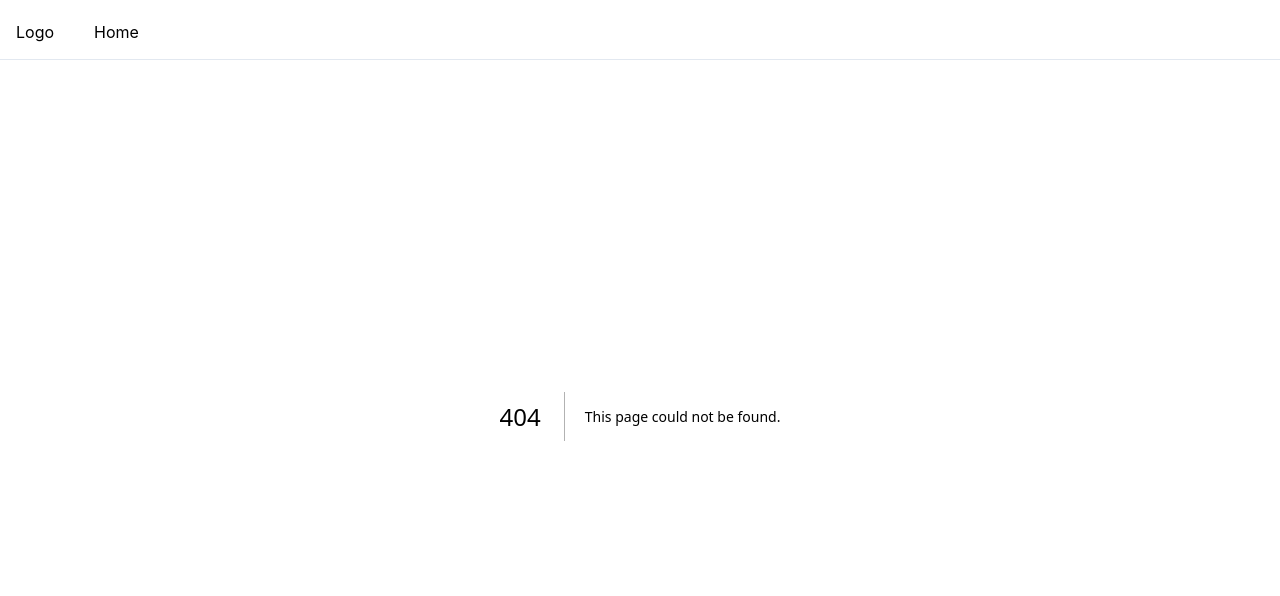
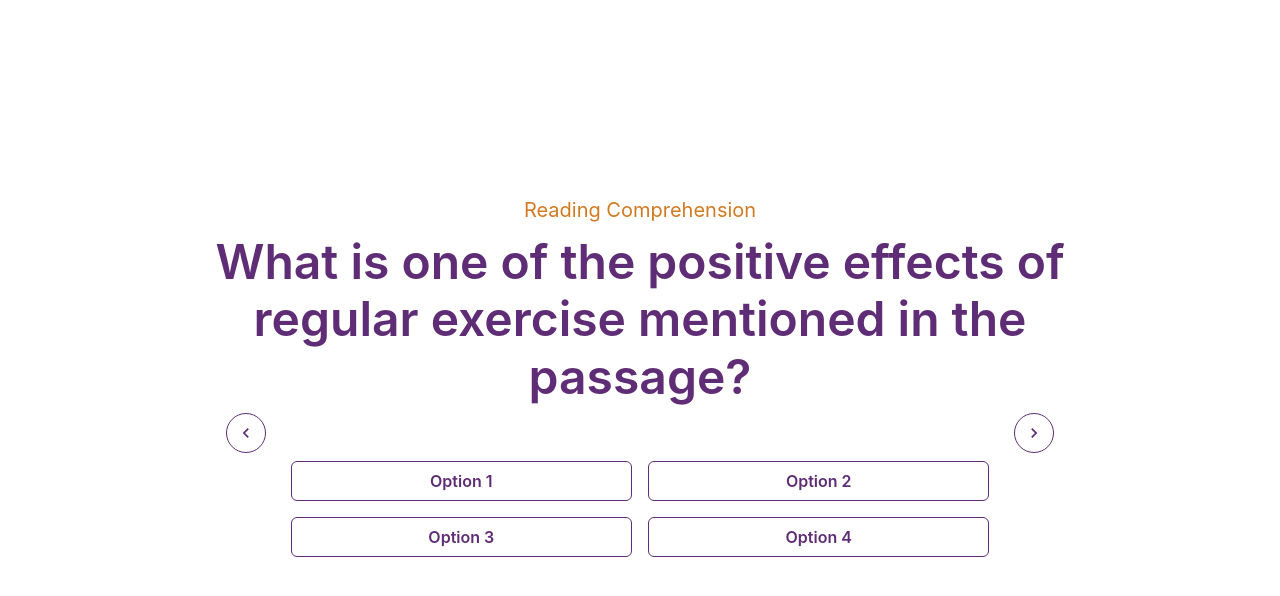
Before and after one commit to fjpagaragan/quiz-test, a Next.js app: page /quiz in a window 1280 px wide. Before the commit this address had no page. Shown: the top 596 px of the page. Built offline with nearby package versions, Linux system fonts and the light colour scheme.

Commit message:
(feat): created questionnaire component, custom radio button for choices (#3)

```diff
--- a/package.json
+++ b/package.json
@@ -9,6 +9,7 @@
     "lint": "next lint"
   },
   "dependencies": {
+    "@chakra-ui/icons": "^2.1.1",
     "@chakra-ui/react": "^2.8.2",
     "@emotion/react": "^11.11.3",
     "@emotion/styled": "^11.11.0",
--- /dev/null
+++ b/src/modules/quiz/components/ChoicesRadioGroup.tsx
@@ -0,0 +1,48 @@
+import { useRadio, Button, useRadioGroup, HStack, Stack, SimpleGrid } from "@chakra-ui/react";
+
+const CustomRadioButton = (props: any) => {
+    const { getInputProps, getRadioProps } = useRadio(props);
+
+    const input = getInputProps();
+    const checkbox = getRadioProps();
+
+    return (
+      <Button
+        as="label"
+        {...checkbox}
+        color={props.isChecked ? 'white' : '#5F2D75'}
+        border={'1px'}
+        borderColor={'#5F2D75'}
+        background={props.isChecked ? '#5F2D75' : 'white'}
+        variant={props.isChecked ? 'outline' : 'solid'}
+        _hover={{ border: "1px", borderColor: "#5F2D75", background: "#5F2D75", textColor: "white"}}
+        borderRadius="md"
+        userSelect="none"
+        cursor="pointer"
+        _focus={{ boxShadow: 'outline' }}
+      >
+        <input {...input} />
+        {props.children}
+      </Button>
+    );
+}
+
+// Custom Radio Group component
+export const ChoicesRadioGroup = (props: any) => {
+    const { getRootProps, getRadioProps } = useRadioGroup(props);
+
+    const group = getRootProps();
+
+    return (
+      <SimpleGrid  columns={2} spacing={4} {...group}>
+        {props.options.map((value: any) => {
+          const radio = getRadioProps({ value });
+          return (
+            <CustomRadioButton key={value} {...radio}>
+              {value}
+            </CustomRadioButton>
+          );
+        })}
+      </SimpleGrid >
+    );
+  };
--- /dev/null
+++ b/src/modules/quiz/components/Questionnaire.tsx
@@ -0,0 +1,66 @@
+import { FC, useState } from "react";
+import {
+    Box,
+    Flex,
+    Center,
+    Stack,
+    Text,
+    Heading,
+    IconButton,
+    Grid,
+    GridItem
+} from "@chakra-ui/react";
+import { ChevronLeftIcon, ChevronRightIcon } from "@chakra-ui/icons";
+import { ChoicesRadioGroup } from "./ChoicesRadioGroup";
+
+
+const Quiestionnaire: FC = () => {
+    const options = ["Option 1", "Option 2", "Option 3" , "Option 4"];
+    const [value, setValue] = useState(null);
+
+    return (
+        <Flex height={'90vh'} alignContent={'center'} justifyContent={'center'}>
+            <Center>
+                <Stack as={Box} textAlign={'center'} alignItems={'center'} width={'80%'}>
+                    <Text color={'#D17A22'} fontSize={'20px'}>Reading Comprehension</Text>
+                    <Heading color={'#5F2D75'} fontWeight={'600'} fontSize={'48px'} mr={'50px'} ml={'50px'}>
+                        What is one of the positive effects of regular exercise mentioned in the passage?
+                    </Heading>
+                    <Box width={'100%'}>
+                        <Grid gap={4}>
+                            <GridItem>
+                                <IconButton
+                                    isRound={true}
+                                    variant='outline'
+                                    color={'#5F2D75'}
+                                    borderColor={'#5F2D75'}
+                                    _hover={{ border: "1px", borderColor: "#5F2D75", background: "#5F2D75", textColor: "white"}}
+                                    aria-label='Previous'
+                                    fontSize='20px'
+                                    icon={<ChevronLeftIcon />}
+                                />
+                            </GridItem>
+                            <GridItem colEnd={6}>
+                                <IconButton
+                                    isRound={true}
+                                    variant='outline'
+                                    color={'#5F2D75'}
+                                    borderColor={'#5F2D75'}
+                                    _hover={{ border: "1px", borderColor: "#5F2D75", background: "#5F2D75", textColor: "white"}}
+                                    aria-label='Next'
+                                    fontSize='20px'
+                                    icon={<ChevronRightIcon />}
+                                />
+                            </GridItem>
+                        </Grid>
+                    </Box>
+                    <Box width={'70%'}>
+                        <ChoicesRadioGroup options={options} value={value} onChange={setValue} />
+                    </Box>
+                </Stack>
+            </Center>
+        </Flex>
+    )
+}
+
+export default Quiestionnaire;
--- a/src/pages/_app.tsx
+++ b/src/pages/_app.tsx
@@ -2,12 +2,15 @@ import "@/styles/globals.css";
 import type { AppProps } from "next/app";
 import { Box, CSSReset, ChakraProvider, Container } from "@chakra-ui/react";
 import NavBar from "@/common/components/NavBar";
+import { useRouter } from "next/router";
 
 export default function App({ Component, pageProps }: AppProps) {
+  const router = useRouter();
+  const showNavBar = router.pathname !== '/quiz';
   return (
     <ChakraProvider>
       <CSSReset />
-      <NavBar />
+      {showNavBar && <NavBar />}
       <Box maxW="container.2xl" mx="auto" my={'auto'} p={4}>
         <Component {...pageProps} />
       </Box>
--- a/src/pages/overview/index.tsx
+++ b/src/pages/overview/index.tsx
@@ -1,8 +1,8 @@
 import { NextPage } from "next";
 import Overview from "@/modules/quiz/components/Overview";
 
-const QuizPage: NextPage = () => {
+const OverviewQuizPage: NextPage = () => {
     return <Overview />
 }
 
-export default QuizPage;
+export default OverviewQuizPage;
--- /dev/null
+++ b/src/pages/quiz/index.tsx
@@ -0,0 +1,8 @@
+import { NextPage } from "next";
+import Quiestionnaire from "@/modules/quiz/components/Questionnaire";
+
+const QuizPage: NextPage = () => {
+    return <Quiestionnaire />
+}
+
+export default QuizPage;
```
Also changed, not shown: src/modules/quiz/components/Overview.tsx (+9 -0 lines), 1 other file (tests, documents, lock files or other folders).
